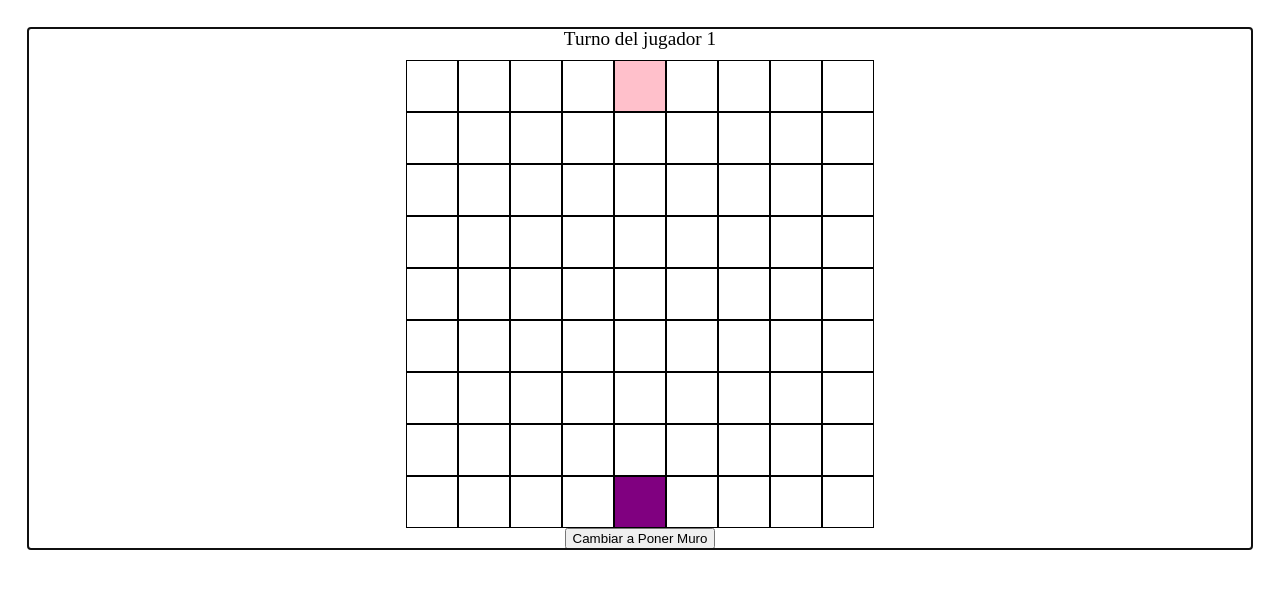
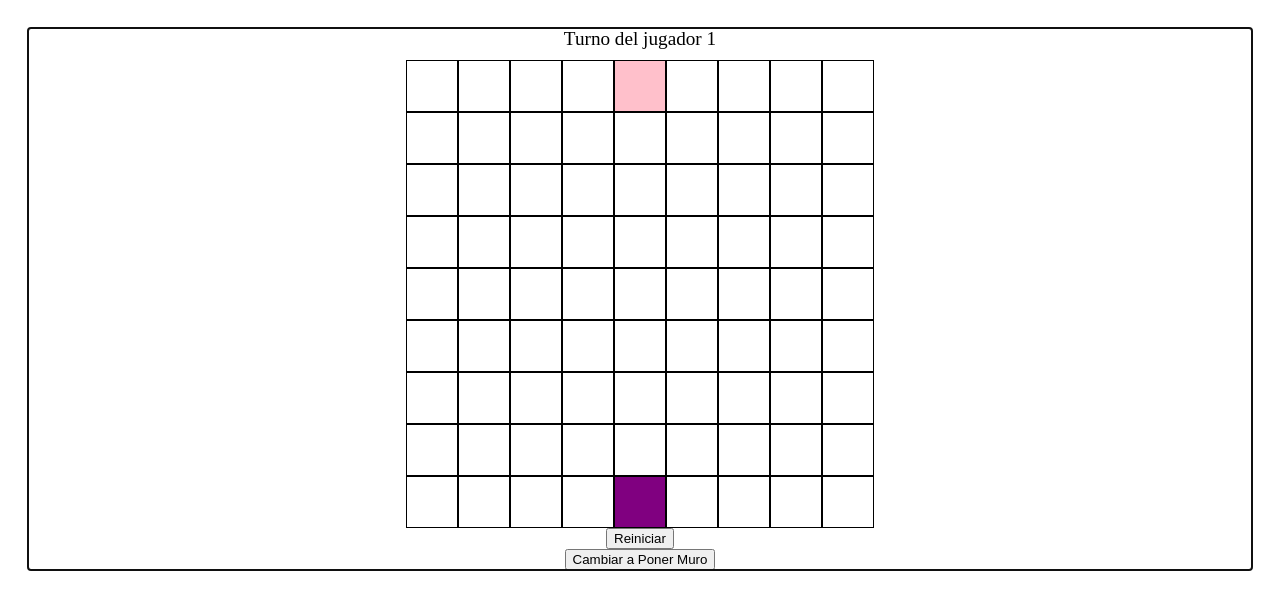
Before and after one commit to FabianGutierrez05/taller-vue-quoridor, a Vue app in the folder taller-vue/: page / in a window 1280 px wide. Shown: the top 610 px of the page. Built offline with nearby package versions, Linux system fonts and the light colour scheme.

Commit message:
Funcion reiniciar
Se creo un boton para utilizar la funcion de reiniciar

```diff
--- a/taller-vue/src/components/moleculas/ControlesMov.vue
+++ b/taller-vue/src/components/moleculas/ControlesMov.vue
@@ -9,6 +9,7 @@ export default{
 
 <template>
     <div class="ControlMov">
+        <button @click="$emit('reiniciar')">Reiniciar</button>
         <button @click="$emit('ActivModoAccion')">{{ ModoAccion === 'mover' ? 'Cambiar a Poner  Muro' : 'Cambiar a Moverse'}}</button>
         <div v-if="ModoAccion === 'mover'"></div>
         <div v-if="ModoAccion === 'muro'">
--- a/taller-vue/src/components/plantillas/PlantJuego.vue
+++ b/taller-vue/src/components/plantillas/PlantJuego.vue
@@ -2,6 +2,7 @@
     <div class="PlantJ" @keydown="TeclasFlechas" tabindex="0">
         <MsgTurno :mensaje="msgTurno" />
         <TabJuego :tablero="tablero" :jugadores="jugadores" @CeldaClickeada="MnjClickCelda" />
+
         <ControlesMov :MurosActuales="MurosActuales" :ModoAccion="ModoAccion" @mover="MnjMov" @PonerMuro="MnjMuroPos" @reiniciar="reiniciarJuego" @ActivModoAccion="cambiarModoAccion" @setOrientacionMuro="setOrientacionMuro" />
     </div>
 </template>
```
